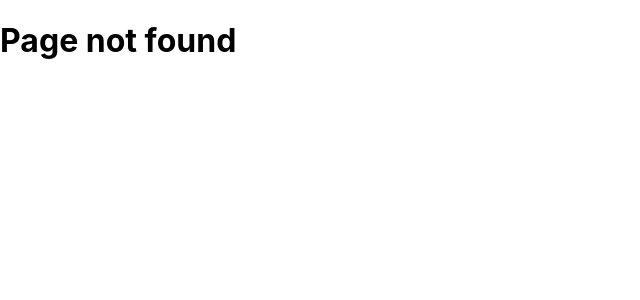
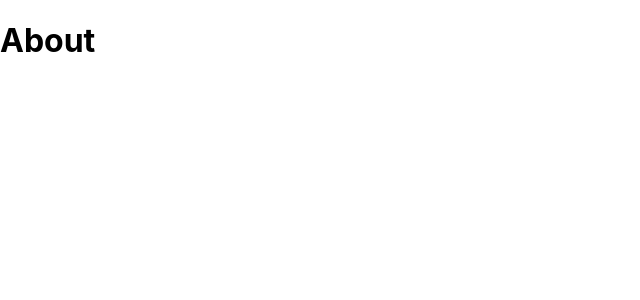
Before and after one commit to kingdanie/pneuma, a Next.js app in the folder pneumaoutsourcing/: page /about in a window 1280 px wide. Before the commit this address had no page. Shown: the top 300 px of the page, without its empty margins (0-640 px from the left). Built offline with nearby package versions, Linux system fonts and the light colour scheme.

Commit message:
about page init

```diff
--- /dev/null
+++ b/pneumaoutsourcing/pages/about.tsx
@@ -0,0 +1,8 @@
+
+export default function About() {
+    return (
+        <div>
+            <h1>About</h1>
+        </div>
+    )
+}
```
